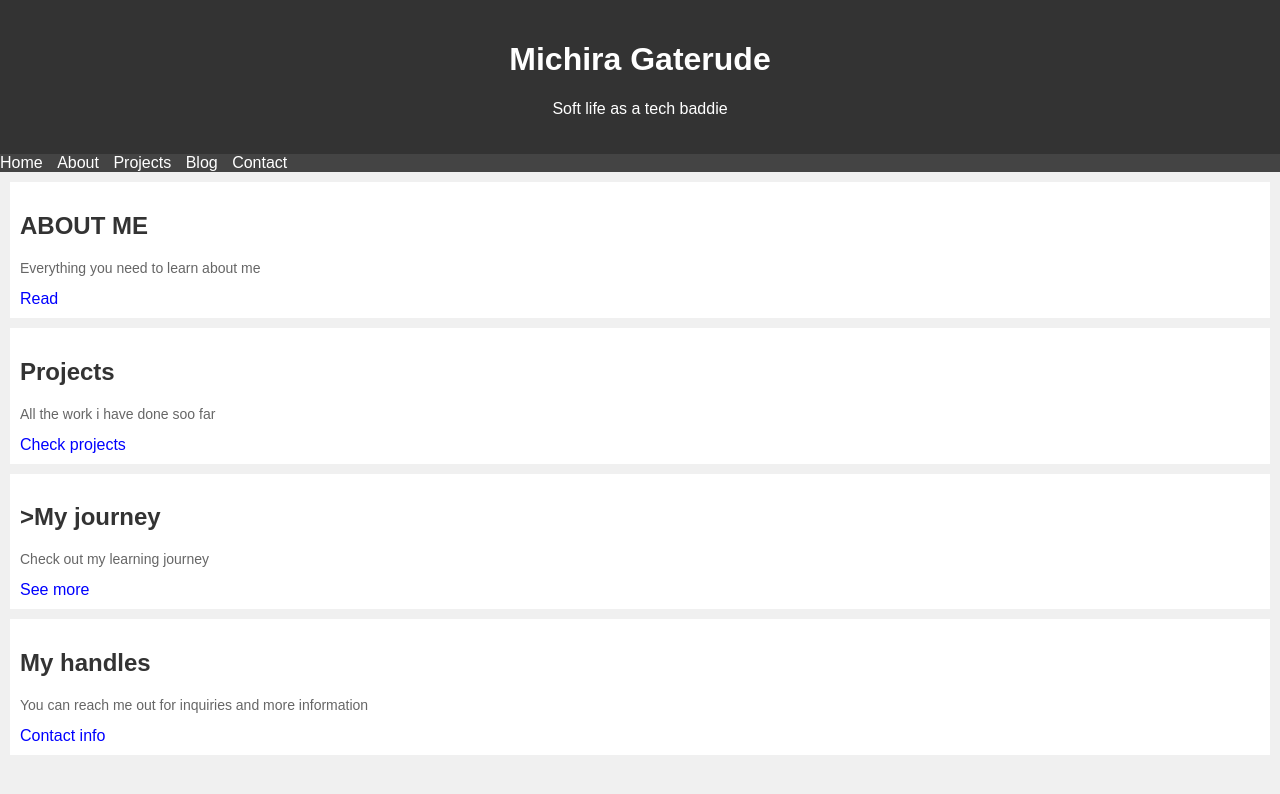
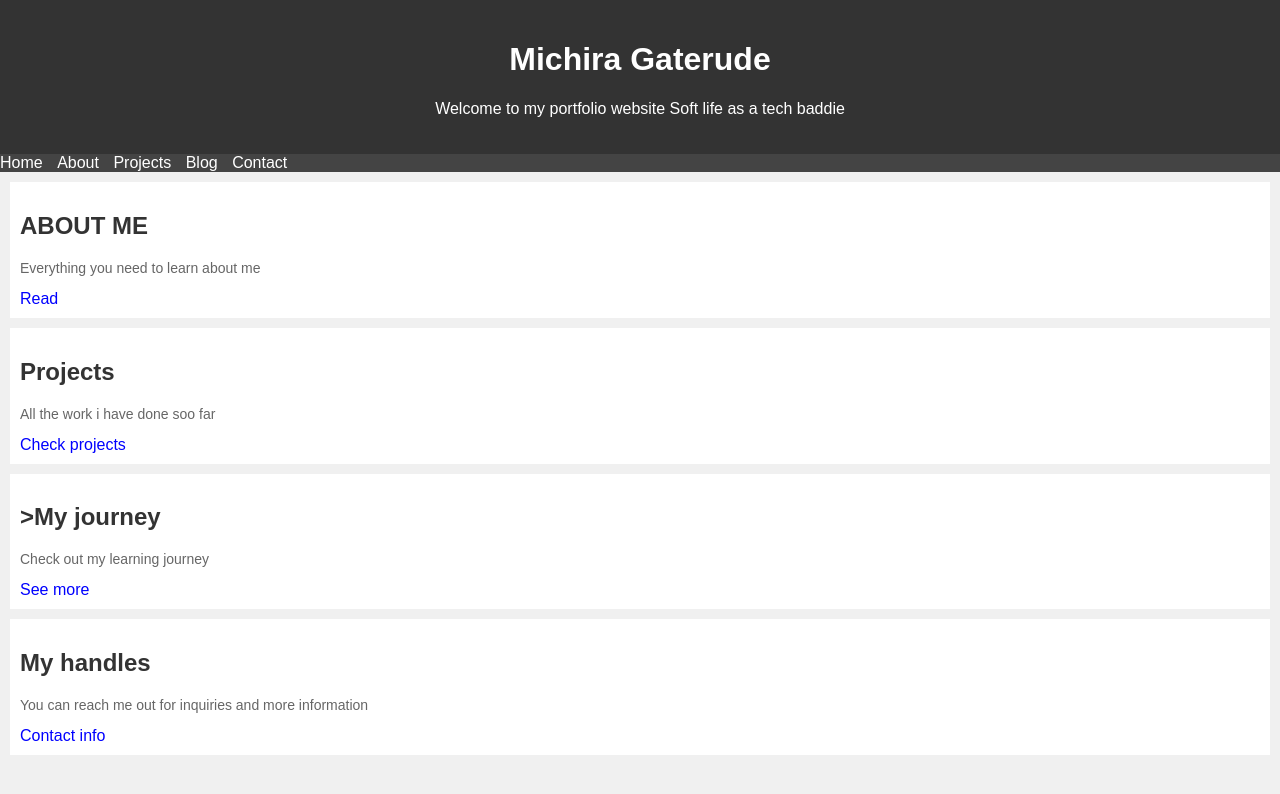
Before and after one commit to gaterude/portfolio, a plain HTML site: page indexx.html in a window 1280 px wide. Drawn offline with Linux system fonts and the light colour scheme.

Commit message:
adding header

```diff
--- a/indexx.html
+++ b/indexx.html
@@ -9,7 +9,8 @@
 <body>
     <header>
         <h1>Michira Gaterude</h1>
-        <p>Soft life as a tech baddie </p>
+        <p>Welcome to my portfolio website
+        Soft life as a tech baddie </p>
     </header>
     <nav>
         <ul>
```
Also changed, not shown: projj.html (added, +13 -0 lines).
